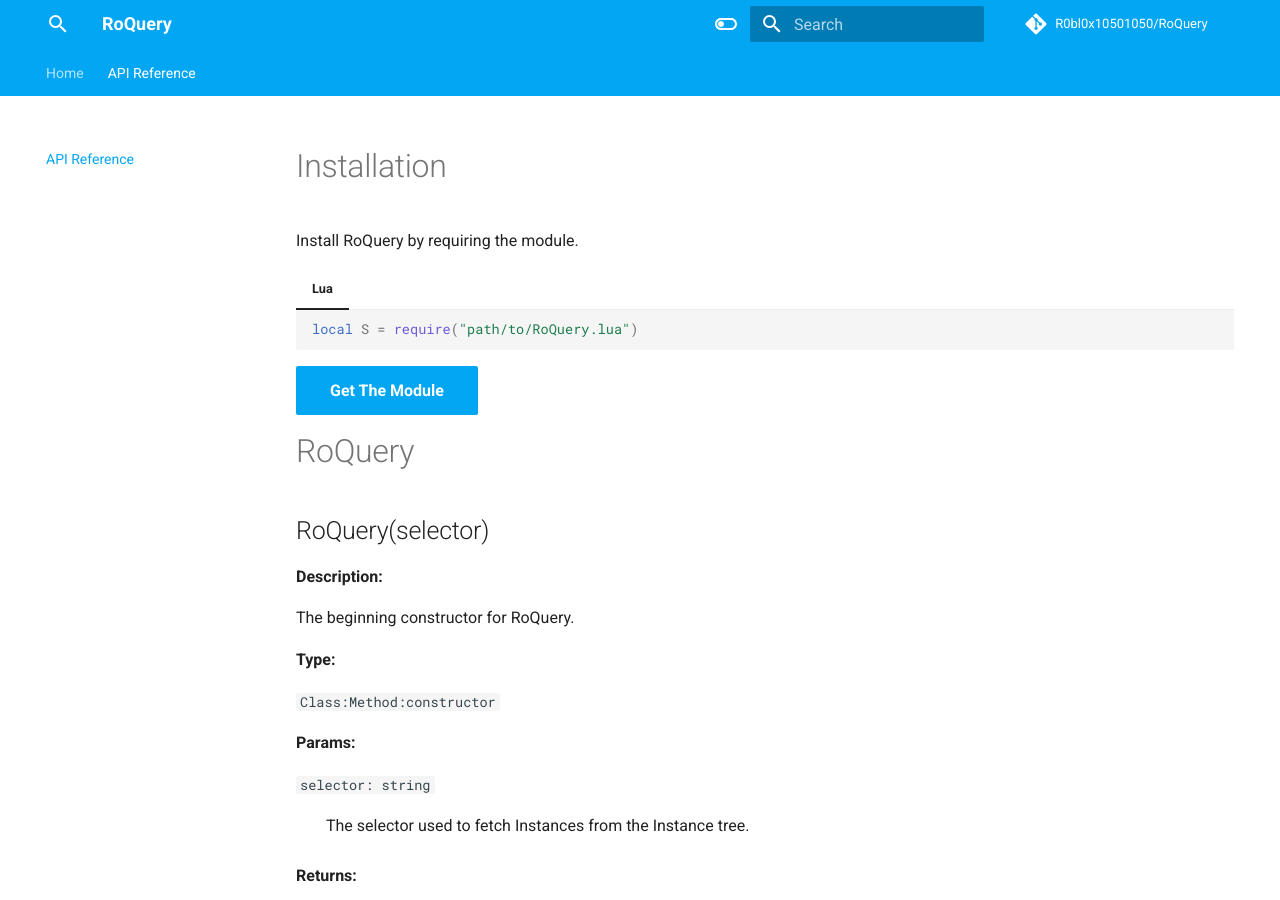
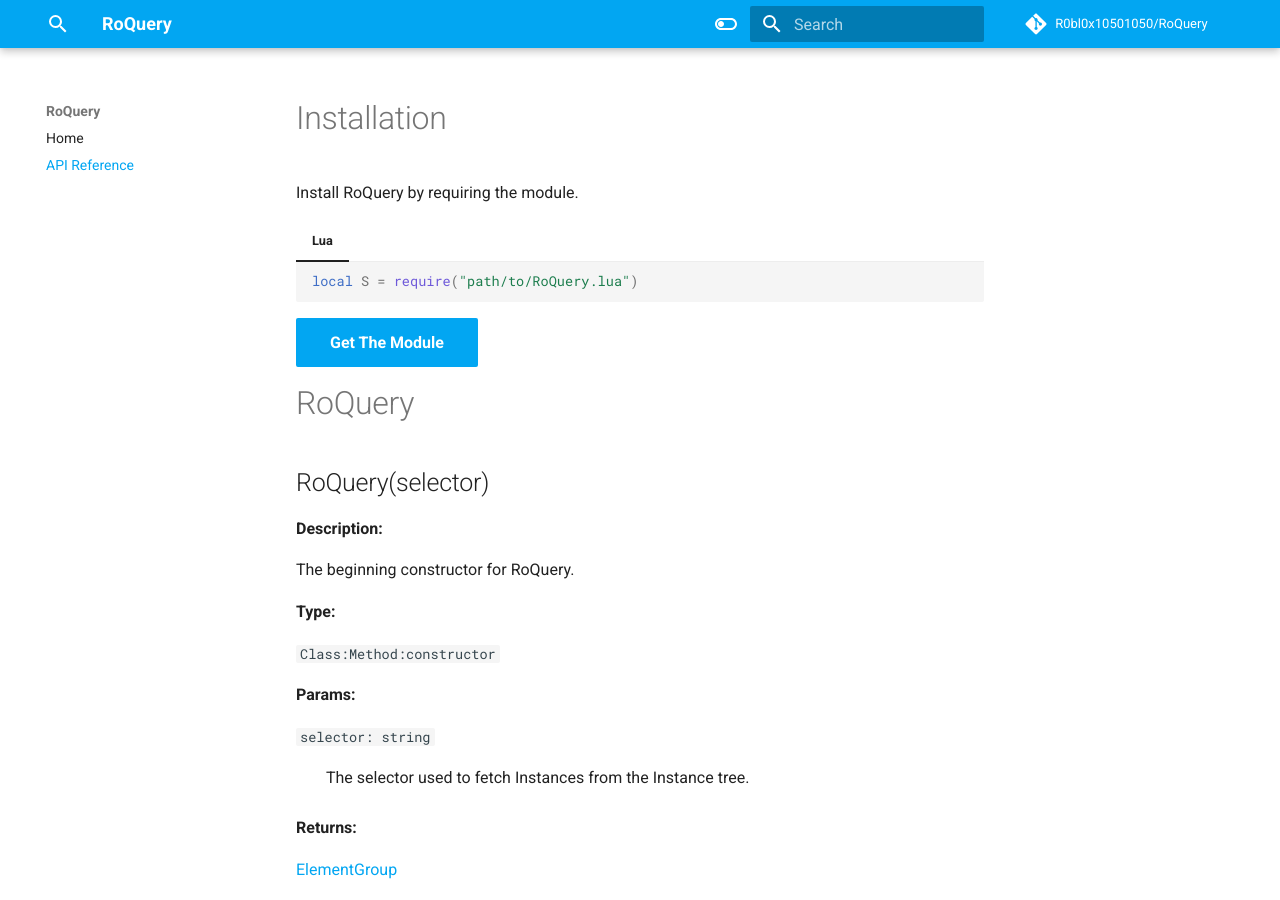
Before and after one commit to R0bl0x10501050/RoQuery, an MkDocs documentation site: the page built from docs/API.md, in a window 1280 px wide and 900 px high. Built offline with MkDocs 1.6.1 and Material for MkDocs 9.7.7, drawn with Linux system fonts in a browser that asks for light colours; comment, search, counter and statistics services are not loaded.

Commit message:
Update mkdocs.yml

```diff
--- a/mkdocs.yml
+++ b/mkdocs.yml
@@ -27,9 +27,7 @@ theme:
   features:
     - header.autohide
     - navigation.expand
-    - navigation.tabs
     - navigation.top
-    - toc.integrate
   icon:
     logo: material/magnify
   favicon: assets/images/magnify.svg
@@ -56,5 +54,3 @@ markdown_extensions:
   - pymdownx.highlight
   - pymdownx.superfences
   - pymdownx.tabbed
-  - toc:
-      permalink: true
```
